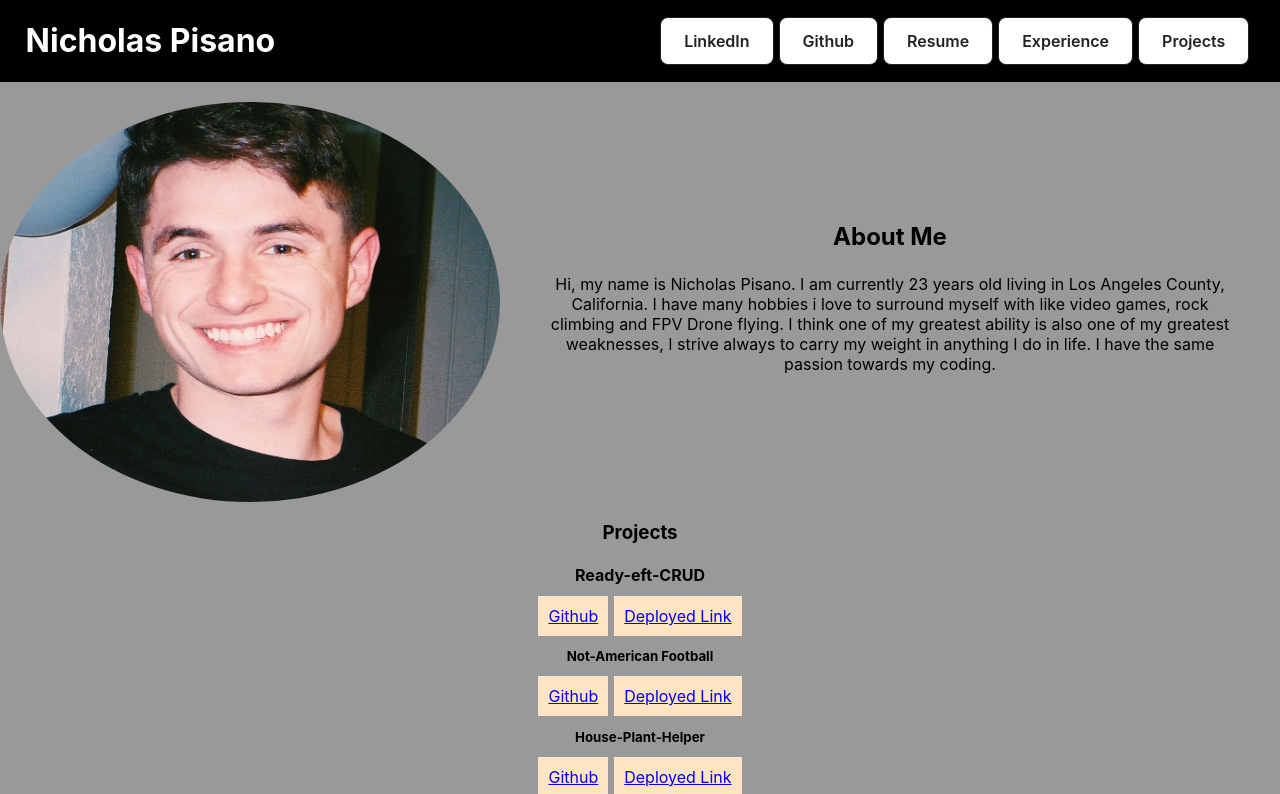
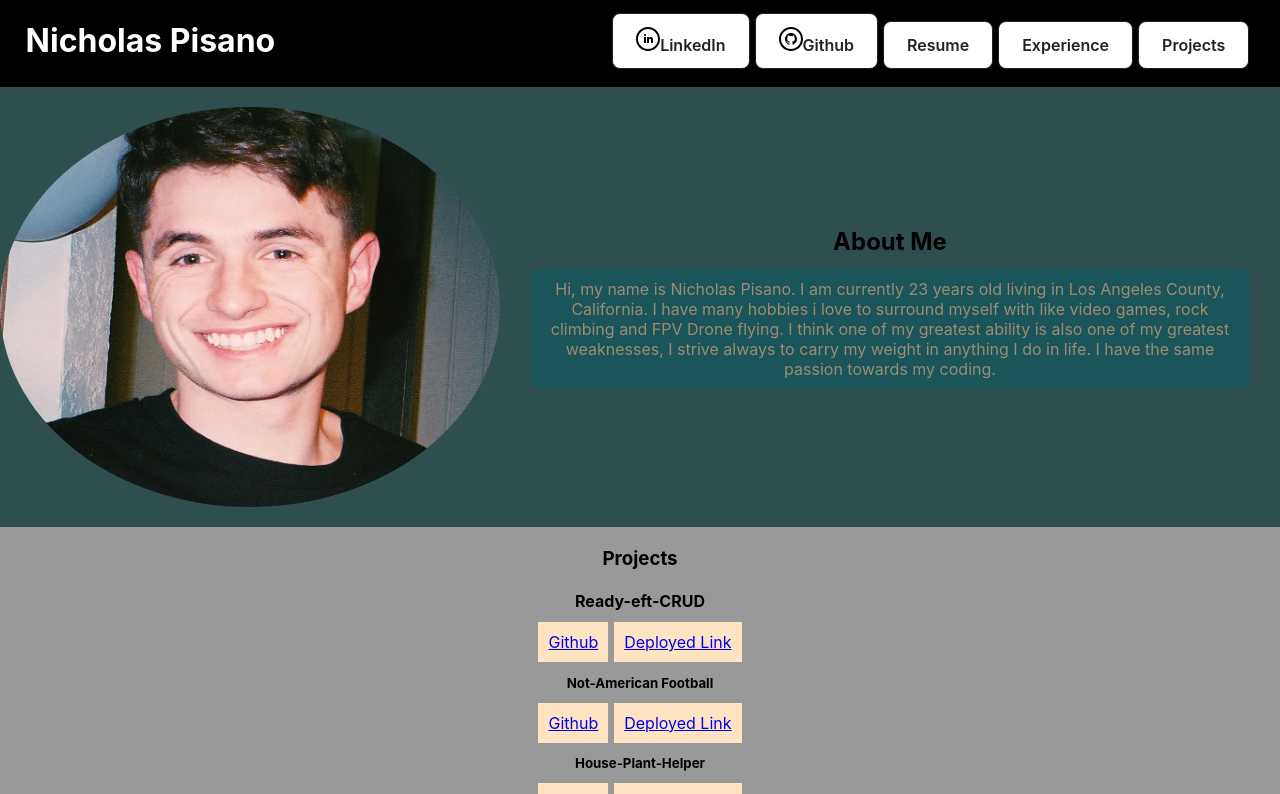
Before and after one commit to Lekashi/React-Portfolio, a React (Create React App) app: page / in a window 1280 px wide. Shown: the top 794 px of the page. Built offline with nearby package versions, Linux system fonts and the light colour scheme.

Commit message:
Added SVG&CSS to Header, Aboutme and projects

```diff
--- a/src/App.css
+++ b/src/App.css
@@ -1,9 +1,3 @@
 .App {
   text-align: center;
 }
-
-.prjtLinks {
-  padding: 10px;
-  background-color: bisque;
-  margin: 0px 3px 0 3px
-}
--- a/src/components/Aboutme/index.css
+++ b/src/components/Aboutme/index.css
@@ -7,9 +7,12 @@
 }
 
 .aboutMe {
+  background-color: darkslategray;
   display: flex;
   justify-content: space-around;
   align-items: center;
+  margin-bottom: 20px;
+  padding: 20px 0px 20px 0px;
 }
 
 .aboutMeText {
@@ -21,4 +24,7 @@
   padding: 10px;
   margin: 5px 30px 5px 30px;
   width: 700px;
+  background-color: rgba(0, 93, 100, 0.479);
+  color: rgb(158, 139, 115);
+  border-radius: 10px;
 }
--- a/src/components/Header/index.css
+++ b/src/components/Header/index.css
@@ -1,5 +1,5 @@
 header {
-  margin-bottom: 20px;
+  padding-bottom: 5px;
   width: 100%;
   display: flex;
   flex-wrap: wrap;
--- a/src/components/Header/index.js
+++ b/src/components/Header/index.js
@@ -12,6 +12,14 @@
           target="_blank"
           rel="noreferrer"
         >
+          <svg
+            xmlns="http://www.w3.org/2000/svg"
+            width="24"
+            height="24"
+            viewBox="0 0 24 24"
+          >
+            <path d="M12 2c5.514 0 10 4.486 10 10s-4.486 10-10 10-10-4.486-10-10 4.486-10 10-10zm0-2c-6.627 0-12 5.373-12 12s5.373 12 12 12 12-5.373 12-12-5.373-12-12-12zm-2 8c0 .557-.447 1.008-1 1.008s-1-.45-1-1.008c0-.557.447-1.008 1-1.008s1 .452 1 1.008zm0 2h-2v6h2v-6zm3 0h-2v6h2v-2.861c0-1.722 2.002-1.881 2.002 0v2.861h1.998v-3.359c0-3.284-3.128-3.164-4-1.548v-1.093z" />
+          </svg>
           LinkedIn
         </a>
         <a
@@ -20,13 +28,25 @@
           target="_blank"
           rel="noreferrer"
         >
+          <svg
+            xmlns="http://www.w3.org/2000/svg"
+            width="24"
+            height="24"
+            viewBox="0 0 24 24"
+          >
+            <path d="M12 2c5.514 0 10 4.486 10 10s-4.486 10-10 10-10-4.486-10-10 4.486-10 10-10zm0-2c-6.627 0-12 5.373-12 12s5.373 12 12 12 12-5.373 12-12-5.373-12-12-12zm0 6c-3.313 0-6 2.686-6 6 0 2.651 1.719 4.9 4.104 5.693.3.056.396-.13.396-.289v-1.117c-1.669.363-2.017-.707-2.017-.707-.272-.693-.666-.878-.666-.878-.544-.373.041-.365.041-.365.603.042.92.619.92.619.535.917 1.403.652 1.746.499.054-.388.209-.652.381-.802-1.333-.152-2.733-.667-2.733-2.965 0-.655.234-1.19.618-1.61-.062-.153-.268-.764.058-1.59 0 0 .504-.161 1.65.615.479-.133.992-.199 1.502-.202.51.002 1.023.069 1.503.202 1.146-.776 1.648-.615 1.648-.615.327.826.121 1.437.06 1.588.385.42.617.955.617 1.61 0 2.305-1.404 2.812-2.74 2.96.216.186.412.551.412 1.111v1.646c0 .16.096.347.4.288 2.383-.793 4.1-3.041 4.1-5.691 0-3.314-2.687-6-6-6z" />
+          </svg>
           Github
         </a>
         <a className="navBtn" href="../../../public/Resume.docx" download>
           Resume
         </a>
-        <a className="navBtn" href="#experience">Experience</a>
-        <a className="navBtn" href="#projects">Projects</a>
+        <a className="navBtn" href="#experience">
+          Experience
+        </a>
+        <a className="navBtn" href="#projects">
+          Projects
+        </a>
       </nav>
     </header>
   );
--- /dev/null
+++ b/src/components/Projects/index.css
@@ -0,0 +1,5 @@
+.prjtLinks {
+    padding: 10px;
+    background-color: bisque;
+    margin: 0px 3px 0 3px
+}
--- a/src/components/Projects/index.js
+++ b/src/components/Projects/index.js
@@ -1,4 +1,7 @@
 import React from "react";
+import "./index.css";
+import eftLogo from "../../images/eftLogo.png"
+import housePlant from "../../images/house-plant.jpg"
 
 const Projects = () => {
   return (
@@ -6,7 +9,7 @@
       <h3 id="projects">Projects</h3>
       <div id="mainPrjt">
         <h4>Ready-eft-CRUD</h4>
-        <div className="prjtLinkDiv">
+        <div className="prjtLinkDiv" src={eftLogo} width="300px"height="100px">
           <a
             href="https://github.com/Lekashi/Ready-EFT-CRUD"
             target="_blank"
@@ -28,7 +31,7 @@
       <div className="sidePrjts">
         <div className="PrjtDiv" id="notAmerican">
           <h5>Not-American Football</h5>
-          <div className="prjtLinkDiv">
+          <div className="prjtLinkDiv" src={housePlant}>
             <a
               href="https://github.com/kevinfassu/notamericanfootball"
               target="_blank"
```
Also changed, not shown: src/images/eftLogo.png (added), src/images/house-plant.jpg (added). Lines whose indentation alone changed are shown as unchanged.
